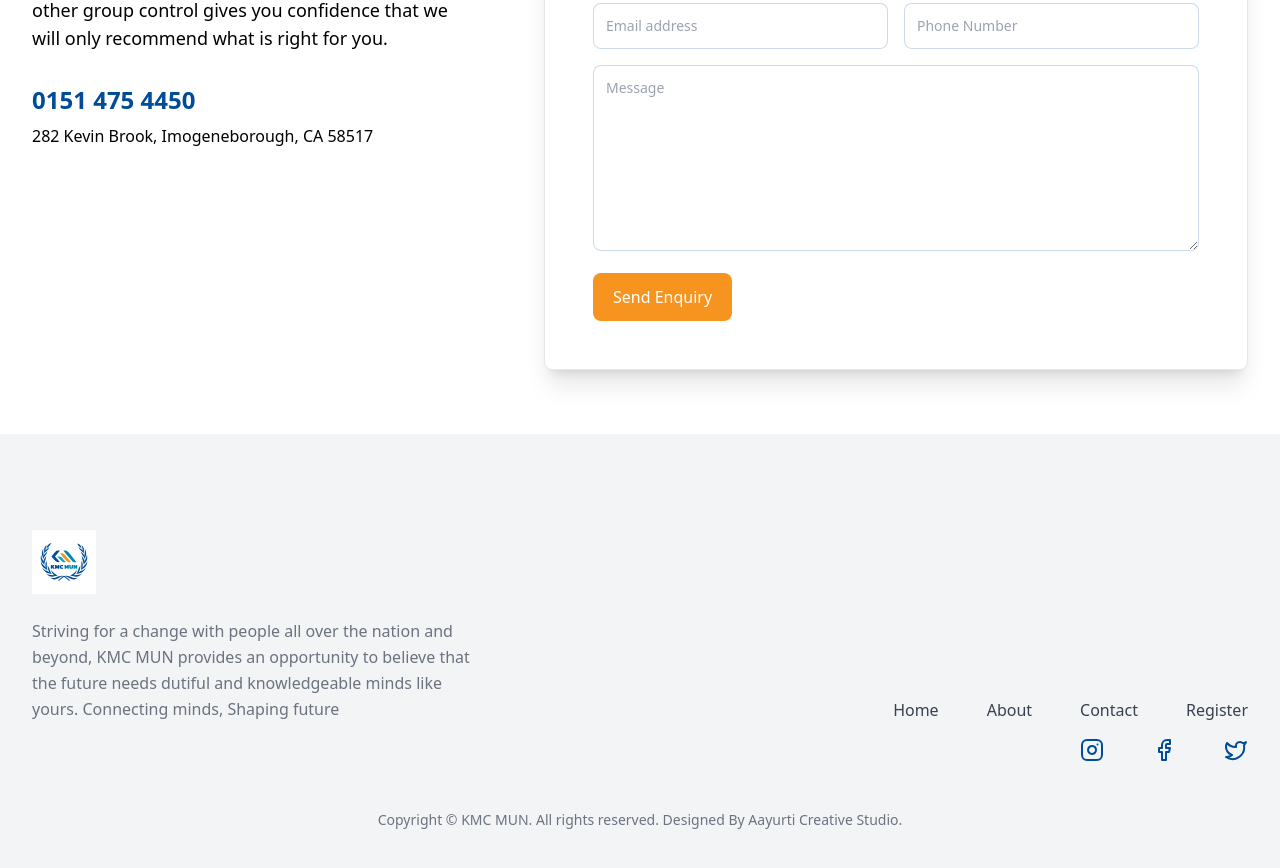
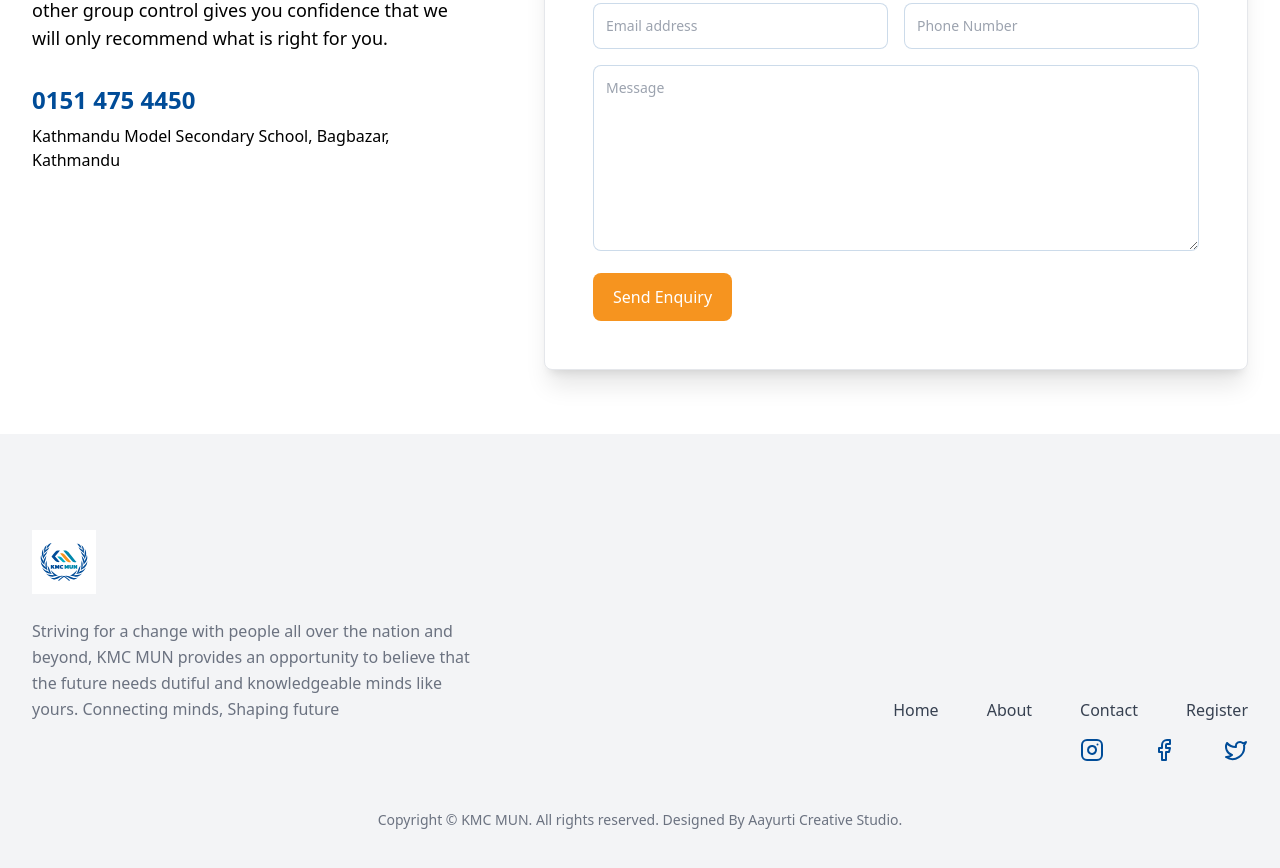
Before and after one commit to Ahemtan/mun, a React (Vite) app in the folder client/: page / in a window 1280 px wide. Shown: the part 1620-2488 px from the top of the page. Built offline with nearby package versions, Linux system fonts and the light colour scheme; no server answers.

Commit message:
addresss

```diff
--- a/client/src/components/Contact.jsx
+++ b/client/src/components/Contact.jsx
@@ -15,7 +15,7 @@ const Contact = () => {
                         <div className="mt-8">
                             <a href="#" className="text-2xl font-bold text-primary"> 0151 475 4450 </a>
 
-                            <address className="mt-2 not-italic">282 Kevin Brook, Imogeneborough, CA 58517</address>
+                            <address className="mt-2 not-italic">Kathmandu Model Secondary School, Bagbazar, Kathmandu</address>
                         </div>
                     </div>
 
```
